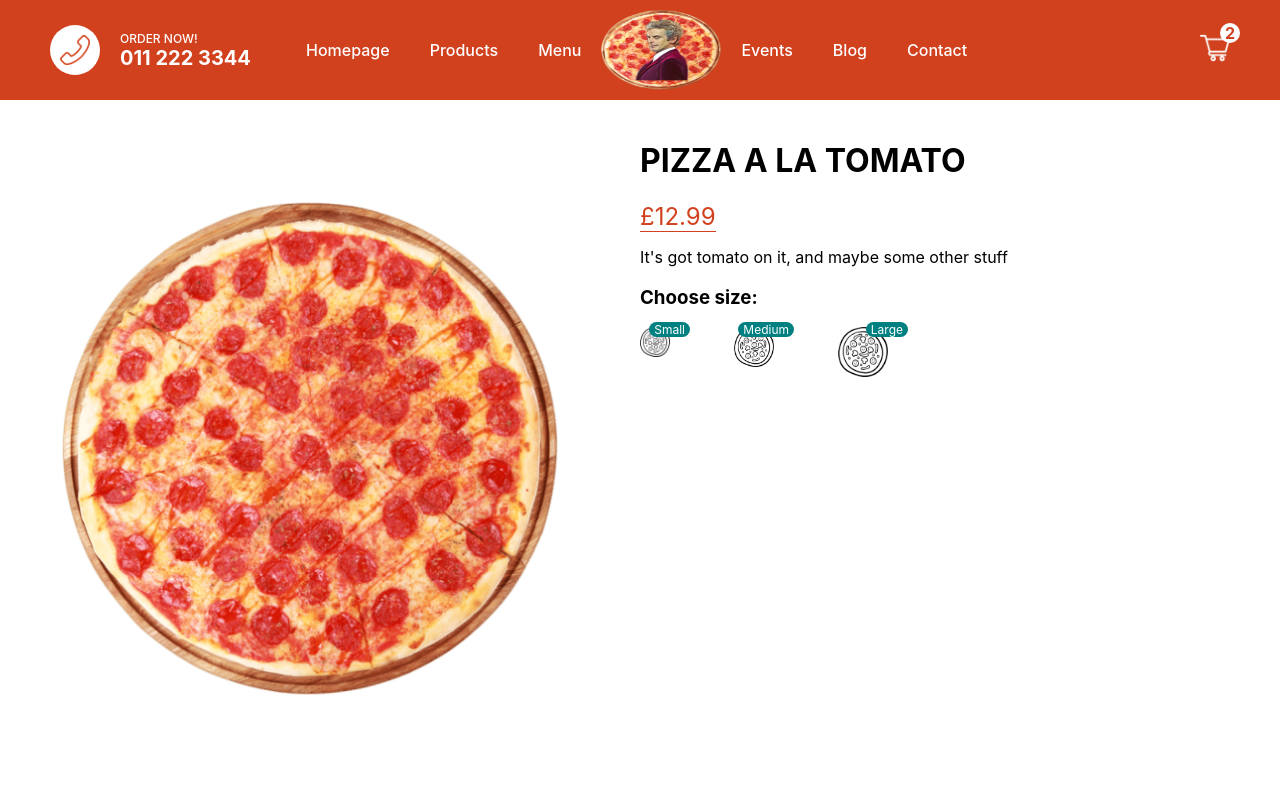
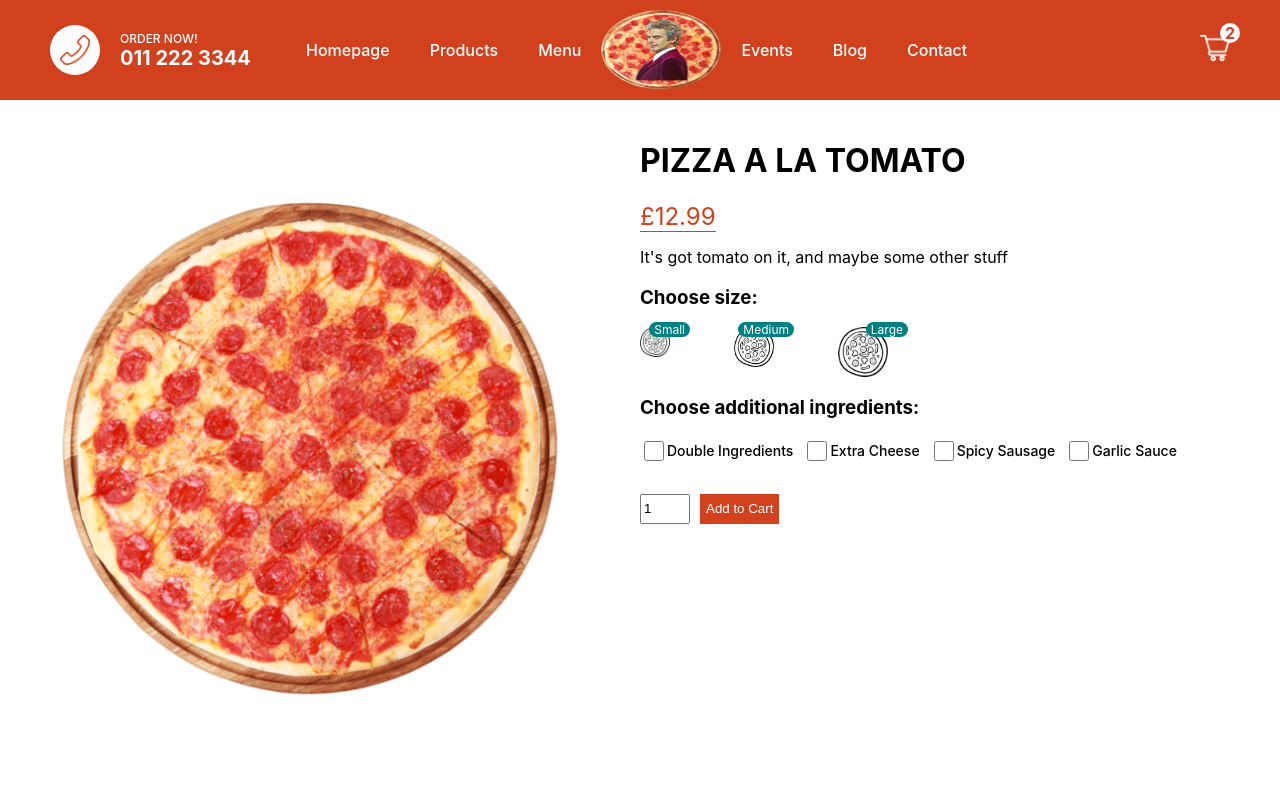
Before and after one commit to jonnyabrams/pizza-capaldi, a Next.js app: page /product/1 in a window 1280 px wide. Shown: the top 798 px of the page. Built offline with nearby package versions, Linux system fonts and the light colour scheme.

Commit message:
feat: extra toppings + quantity selector in Product page

```diff
--- a/pages/product/[id].tsx
+++ b/pages/product/[id].tsx
@@ -40,6 +40,49 @@
             <span className={styles.number}>Large</span>
           </div>
         </div>
+        <h3 className={styles.choose}>Choose additional ingredients:</h3>
+        <div className={styles.ingredients}>
+          <div className={styles.option}>
+            <input
+              type="checkbox"
+              id="double"
+              name="double"
+              className={styles.checkbox}
+            />
+            <label htmlFor="double">Double Ingredients</label>
+          </div>
+          <div className={styles.option}>
+            <input
+              type="checkbox"
+              id="cheese"
+              name="cheese"
+              className={styles.checkbox}
+            />
+            <label htmlFor="cheese">Extra Cheese</label>
+          </div>
+          <div className={styles.option}>
+            <input
+              type="checkbox"
+              id="spicy"
+              name="spicy"
+              className={styles.checkbox}
+            />
+            <label htmlFor="spicy">Spicy Sausage</label>
+          </div>
+          <div className={styles.option}>
+            <input
+              type="checkbox"
+              id="garlic"
+              name="garlic"
+              className={styles.checkbox}
+            />
+            <label htmlFor="garlic">Garlic Sauce</label>
+          </div>
+        </div>
+        <div className={styles.add}>
+          <input type="number" defaultValue={1} className={styles.quantity} />
+          <button className={styles.button}>Add to Cart</button>
+        </div>
       </div>
     </div>
   );
--- a/styles/Product.module.css
+++ b/styles/Product.module.css
@@ -62,3 +62,36 @@
   padding: 0 5px;
   border-radius: 10px;
 }
+
+.ingredients {
+  display: flex;
+  margin-bottom: 30px;
+}
+
+.option {
+  display: flex;
+  align-items: center;
+  margin-right: 10px;
+  font-size: 14px;
+  font-weight: 500;
+}
+
+.checkbox {
+  width: 20px;
+  height: 20px;
+}
+
+.quantity {
+  width: 50px;
+  height: 30px;
+}
+
+.button {
+  height: 30px;
+  margin-left: 10px;
+  background-color: #d1411e;
+  color: white;
+  border: none;
+  font-weight: 500;
+  cursor: pointer;
+}
```
